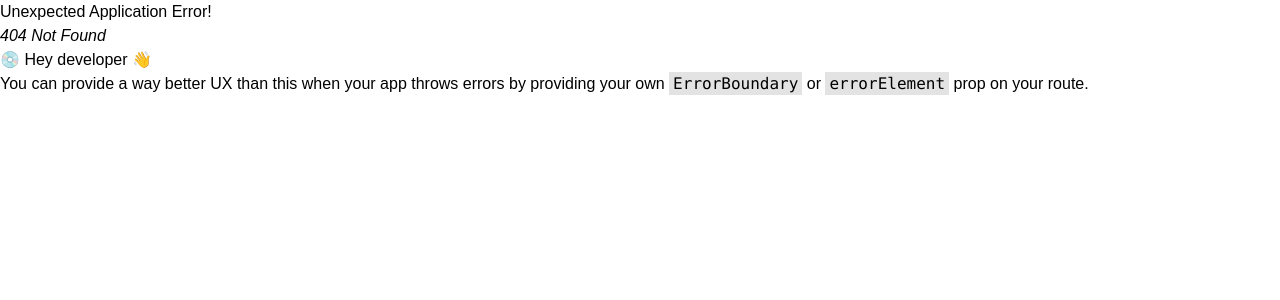
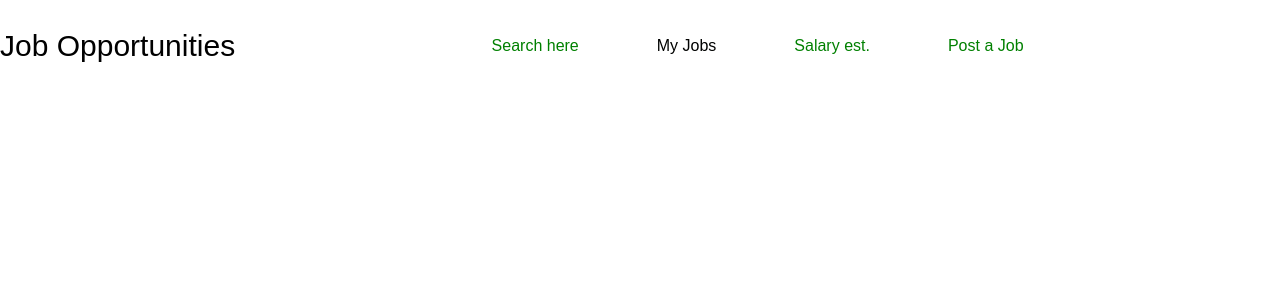
Before and after one commit to Bongani-4/Farm-Guardian-official-Web, a React (Vite) app in the folder FG/: page /my-job in a window 1280 px wide. Before the commit this address had no page. Shown: the top 300 px of the page. Built offline with nearby package versions, Linux system fonts and the light colour scheme.

Commit message:
my job animal caretaker

```diff
--- /dev/null
+++ b/FG/src/Pages/MyJobs.jsx
@@ -0,0 +1,13 @@
+import React from 'react'
+import Navbar from '../components/Navbar'
+
+const MyJobs = () => {
+    return (
+        <div>
+
+            <Navbar />
+        </div>
+    )
+}
+
+export default MyJobs
--- a/FG/src/Router/Router.jsx
+++ b/FG/src/Router/Router.jsx
@@ -5,14 +5,16 @@ import App from "../App";
 import About from "../Pages/About";
 import AnimalCaretaker from "../Pages/AnimalCaretaker";
 import CreateJob from "../Pages/CreateJob";
+import MyJobs from "../Pages/MyJobs";
 const router = createBrowserRouter([
   {
     path: "/",
     element: <App />,
     children: [
       { path: "/AnimalCaretaker", element: <AnimalCaretaker /> },
-      { path: "/", element: <Home /> },
-      { path: "/post-job", element: <CreateJob /> }
+      { path: "/", element: <AnimalCaretaker /> },
+      { path: "/post-job", element: <CreateJob /> },
+      { path: "/my-job", element: <MyJobs /> }
 
 
 
```
